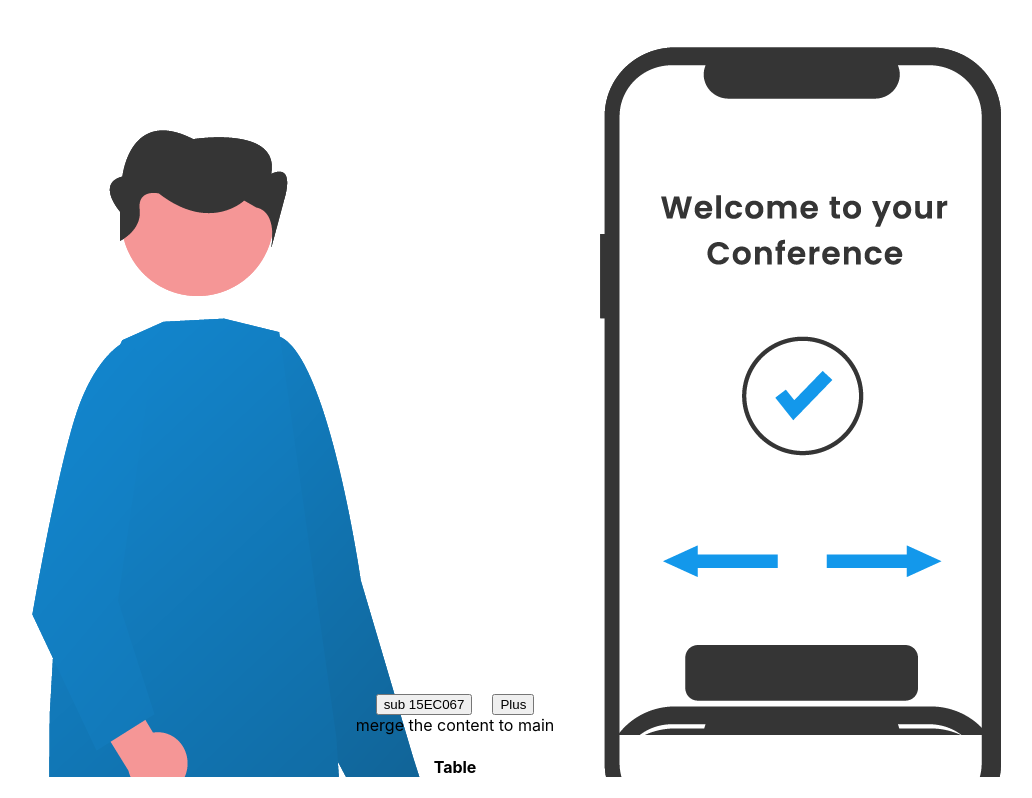
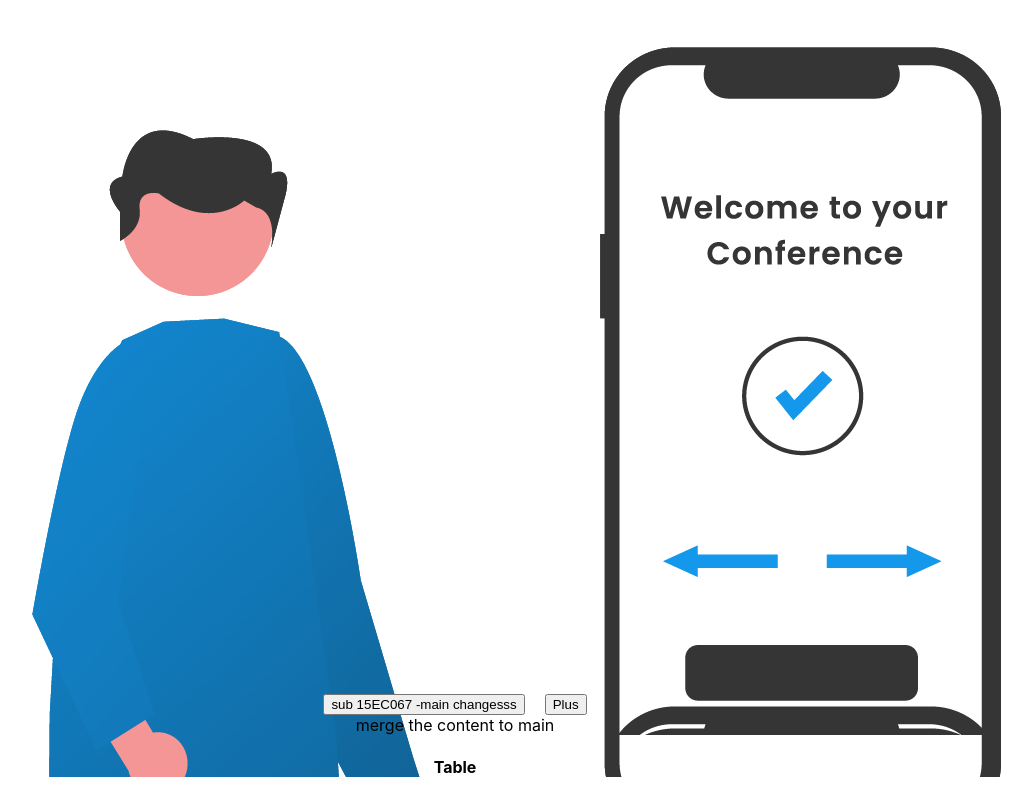
Before and after one commit to suresh1502067/reacthooks, a React (Create React App) app: page / in a window 1280 px wide. Shown: the part 1454-2252 px from the top of the page, without its empty margins (185-1217 px from the left). Built offline with nearby package versions, Linux system fonts and the light colour scheme; the HTML template or start-up script is replaced by a standard one.

Commit message:
added cmd

```diff
--- a/src/App.js
+++ b/src/App.js
@@ -91,7 +91,7 @@ fs.map(data=>data())
       </h1>
       <div style={{flex:1,flexDirection:'row',justifyContent:'center',alignItems:'center'}}>
       <button style={{marginRight:20}}>
-         sub 15EC067
+         sub 15EC067 -main changesss
         </button>
         <button>
          Plus
```
